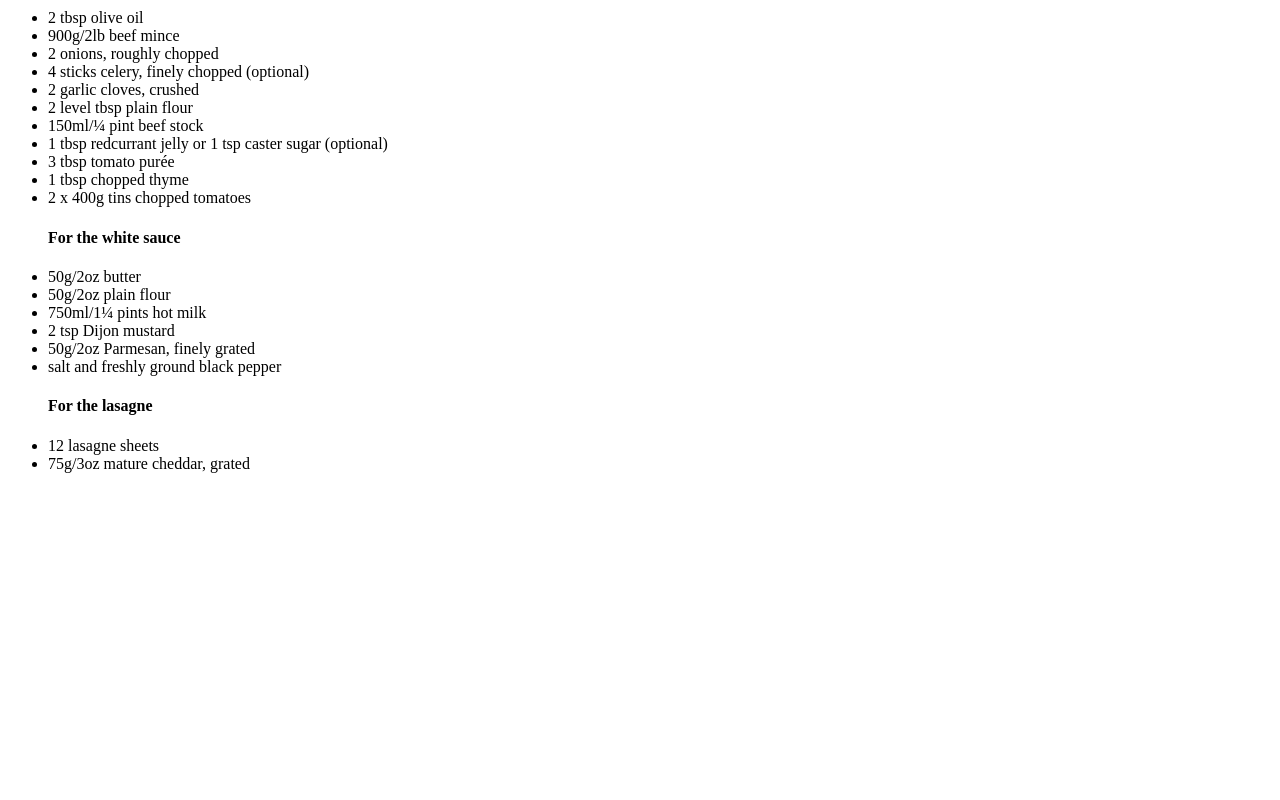
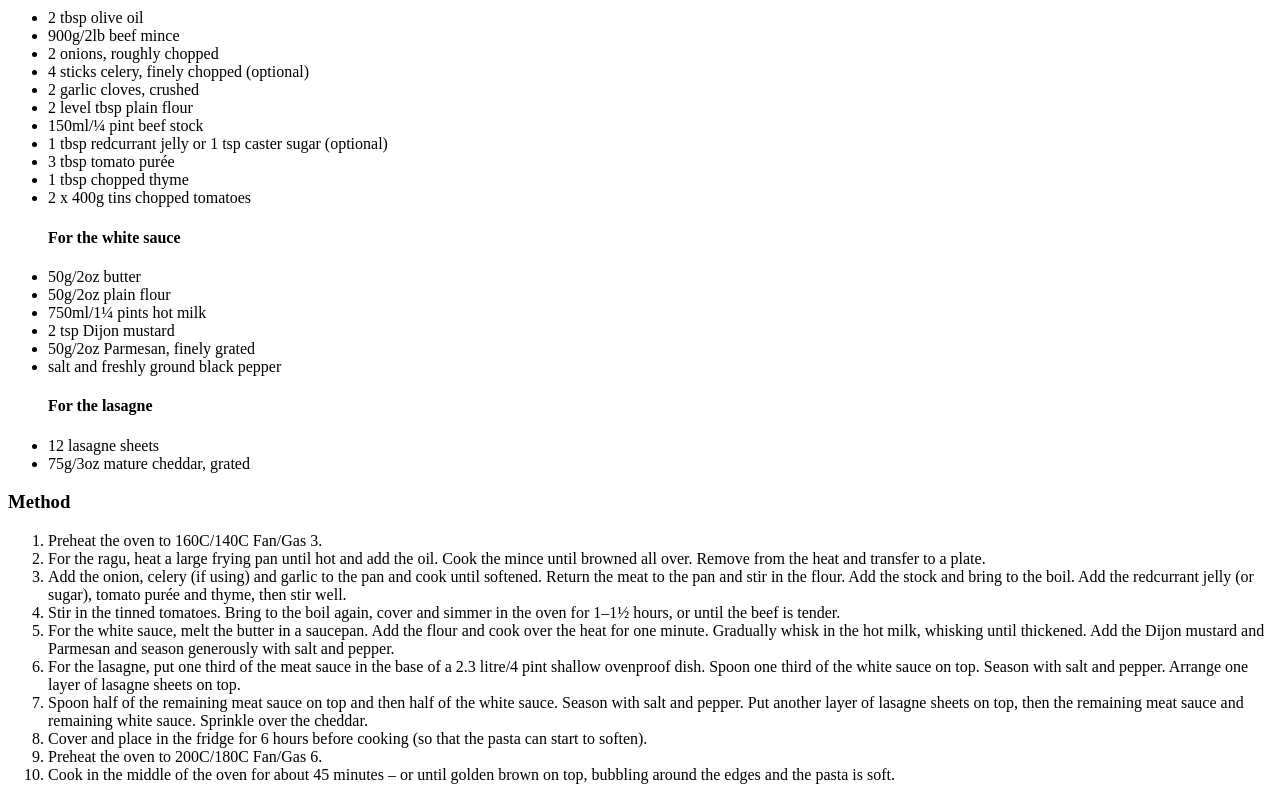
Before and after one commit to stevecottle/odin-recipes, a plain HTML site: page recipes/lasagna.html in a window 1280 px wide. Shown: the part 658-1458 px from the top of the page. Before the commit the page ends 1147 px from the top, so only its background shows below. Drawn offline with Linux system fonts and the light colour scheme.

Commit message:
Added Method to lasagne recipe

```diff
--- a/recipes/lasagna.html
+++ b/recipes/lasagna.html
@@ -45,5 +45,19 @@
         <li>12 lasagne sheets</li>
         <li>75g/3oz mature cheddar, grated</li>
     </ul>
+
+    <h3>Method</h3>
+    <ol>
+        <li>Preheat the oven to 160C/140C Fan/Gas 3.</li>
+        <li>For the ragu, heat a large frying pan until hot and add the oil. Cook the mince until browned all over. Remove from the heat and transfer to a plate.</li>
+        <li>Add the onion, celery (if using) and garlic to the pan and cook until softened. Return the meat to the pan and stir in the flour. Add the stock and bring to the boil. Add the redcurrant jelly (or sugar), tomato purée and thyme, then stir well.</li>
+        <li>Stir in the tinned tomatoes. Bring to the boil again, cover and simmer in the oven for 1–1½ hours, or until the beef is tender.</li>
+        <li>For the white sauce, melt the butter in a saucepan. Add the flour and cook over the heat for one minute. Gradually whisk in the hot milk, whisking until thickened. Add the Dijon mustard and Parmesan and season generously with salt and pepper.</li>
+        <li>For the lasagne, put one third of the meat sauce in the base of a 2.3 litre/4 pint shallow ovenproof dish. Spoon one third of the white sauce on top. Season with salt and pepper. Arrange one layer of lasagne sheets on top.</li>
+        <li>Spoon half of the remaining meat sauce on top and then half of the white sauce. Season with salt and pepper. Put another layer of lasagne sheets on top, then the remaining meat sauce and remaining white sauce. Sprinkle over the cheddar.</li>
+        <li>Cover and place in the fridge for 6 hours before cooking (so that the pasta can start to soften).</li>
+        <li>Preheat the oven to 200C/180C Fan/Gas 6.</li>
+        <li>Cook in the middle of the oven for about 45 minutes – or until golden brown on top, bubbling around the edges and the pasta is soft.</li>
+    </ol>
 </body>
 </html>
```
